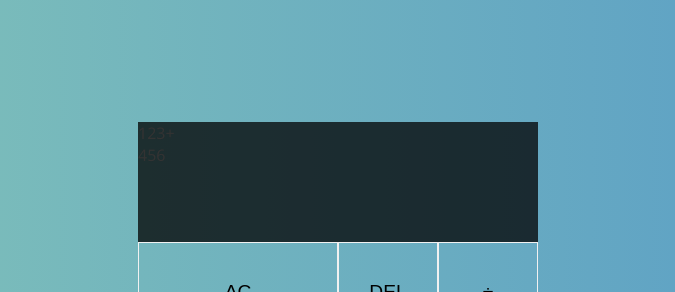
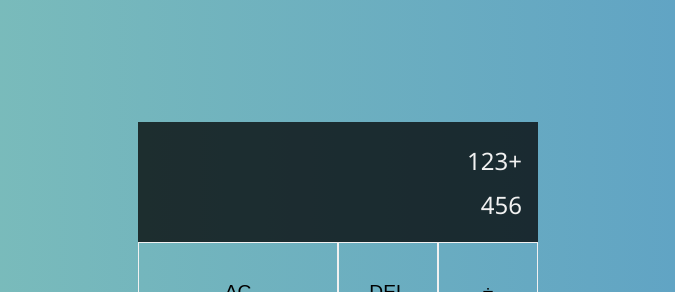
Before and after one commit to LinSchmitz/Calculator, a React (Vite) app: page / in a window 1280 px wide. Shown: the top 292 px of the page, without its empty margins (302-977 px from the left). Built offline with nearby package versions, Linux system fonts and the light colour scheme.

Commit message:
added template

```diff
--- a/src/components/App.jsx
+++ b/src/components/App.jsx
@@ -4,8 +4,8 @@ function App() {
   return (
     <div className="container">
       <div className="output">
-        <div className="prev-opersnad">123+</div>
-        <div className="curr-opersnad">456</div>
+        <div className="prev-operand">123+</div>
+        <div className="curr-operand">456</div>
       </div>
       <button className="span-two">AC</button>
       <button>DEL</button>
--- a/src/index.css
+++ b/src/index.css
@@ -52,4 +52,21 @@ body {
 .output {
   grid-column: 1 / -1;
   background-color: var(--dark-output);
+  display: flex;
+  flex-direction: column;
+  align-items: flex-end;
+  justify-content: space-around;
+  padding: 1rem;
+  word-wrap: break-word;
+  word-break: break-all;
 }
+
+.output .prev-operand {
+  color: var(--light-text);
+  font-size: 1.5rem;
+}
+
+.output .curr-operand {
+  color: var(--light-text);
+  font-size: 1.5rem;
+}
```
